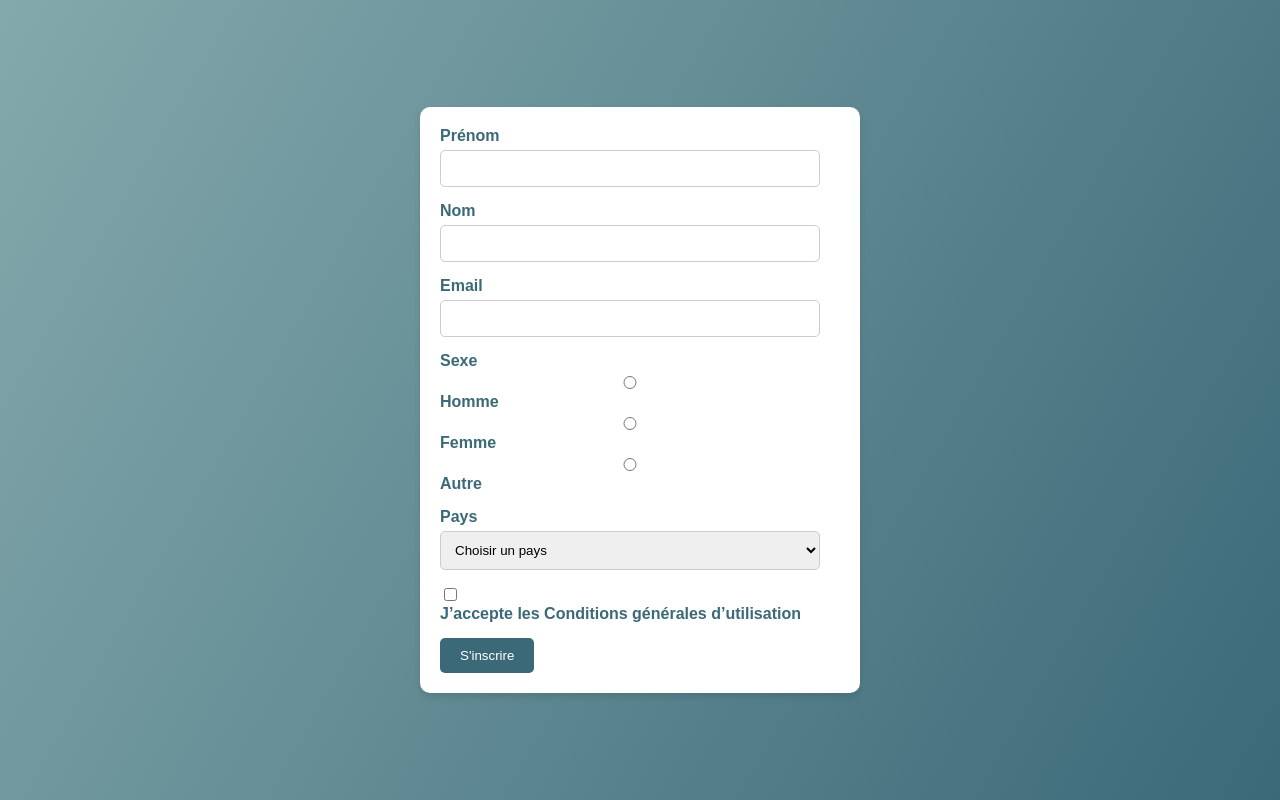
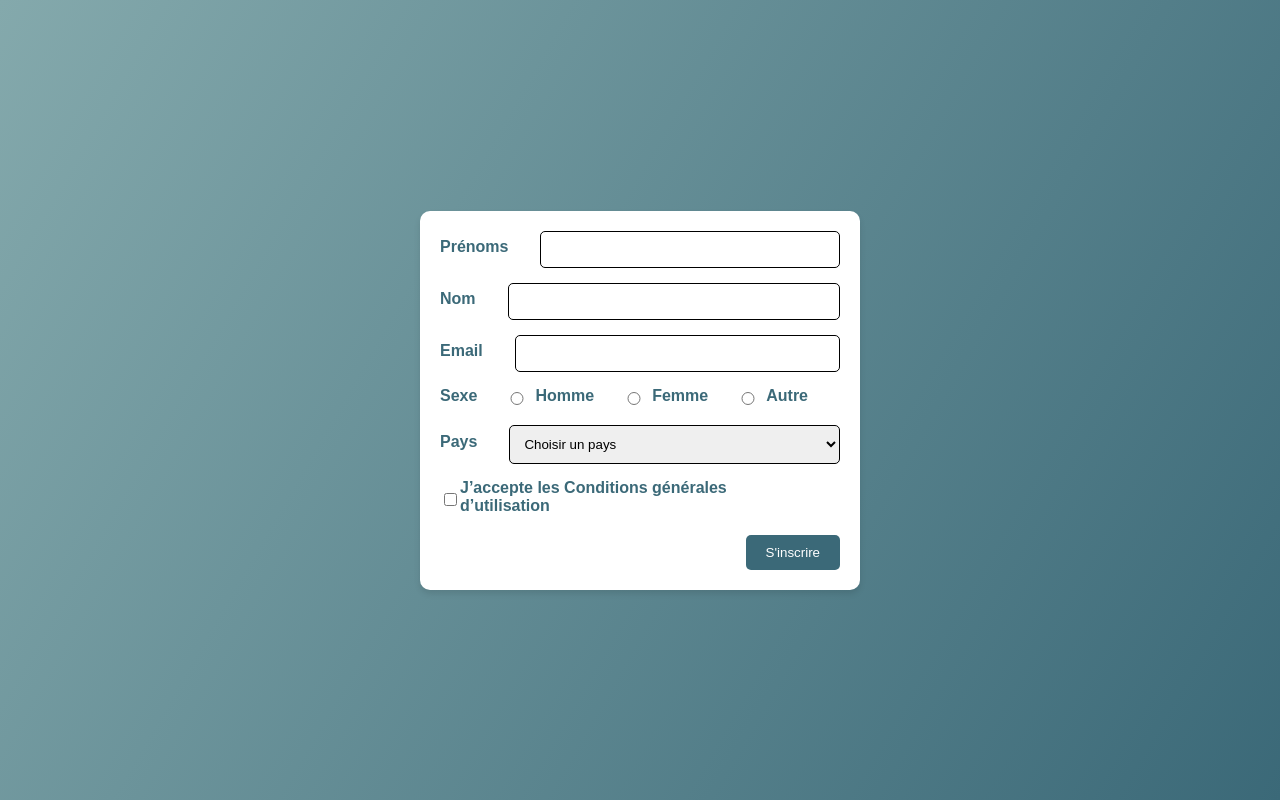
Before and after one commit to Faguida/formulaire-inscription, a plain HTML site: page index.html in a window 1280 px wide. Drawn offline with Linux system fonts and the light colour scheme.

Commit message:
Mises à jour

```diff
--- a/index.html
+++ b/index.html
@@ -8,7 +8,7 @@
 </head>
 <form id="signupForm">
     <div>
-      <label for="firstName">Prénom</label>
+      <label for="firstName">Prénoms</label>
       <input type="text" id="firstName" required>
       <div class="error" id="errorFirstName"></div>
     </div>
--- a/styles.css
+++ b/styles.css
@@ -36,10 +36,23 @@ body {
     width: calc(100% - 20px);
     padding: 10px;
     margin: 0;
-    border: 1px solid #ccc;
+    border: 1px solid black;
     border-radius: 5px;
     box-sizing: border-box;
     transition: border-color 0.3s;
+  }
+
+  form div {
+    display: flex;
+    align-items: center;
+  }
+
+  button {
+    float: right;
+  }
+
+  form label {
+    margin-right: 2em;
   }
 
   input[type="text"]:focus,
```
